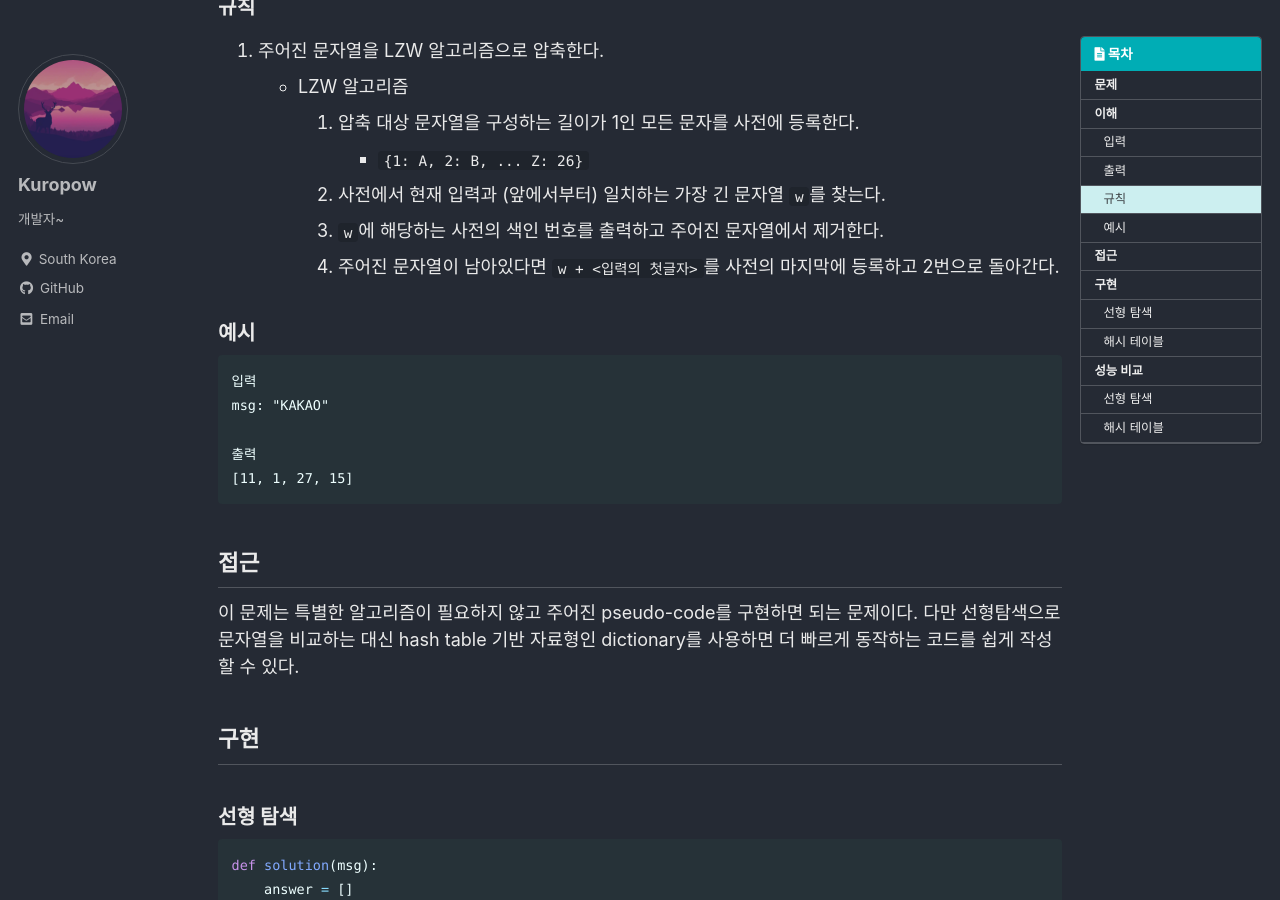
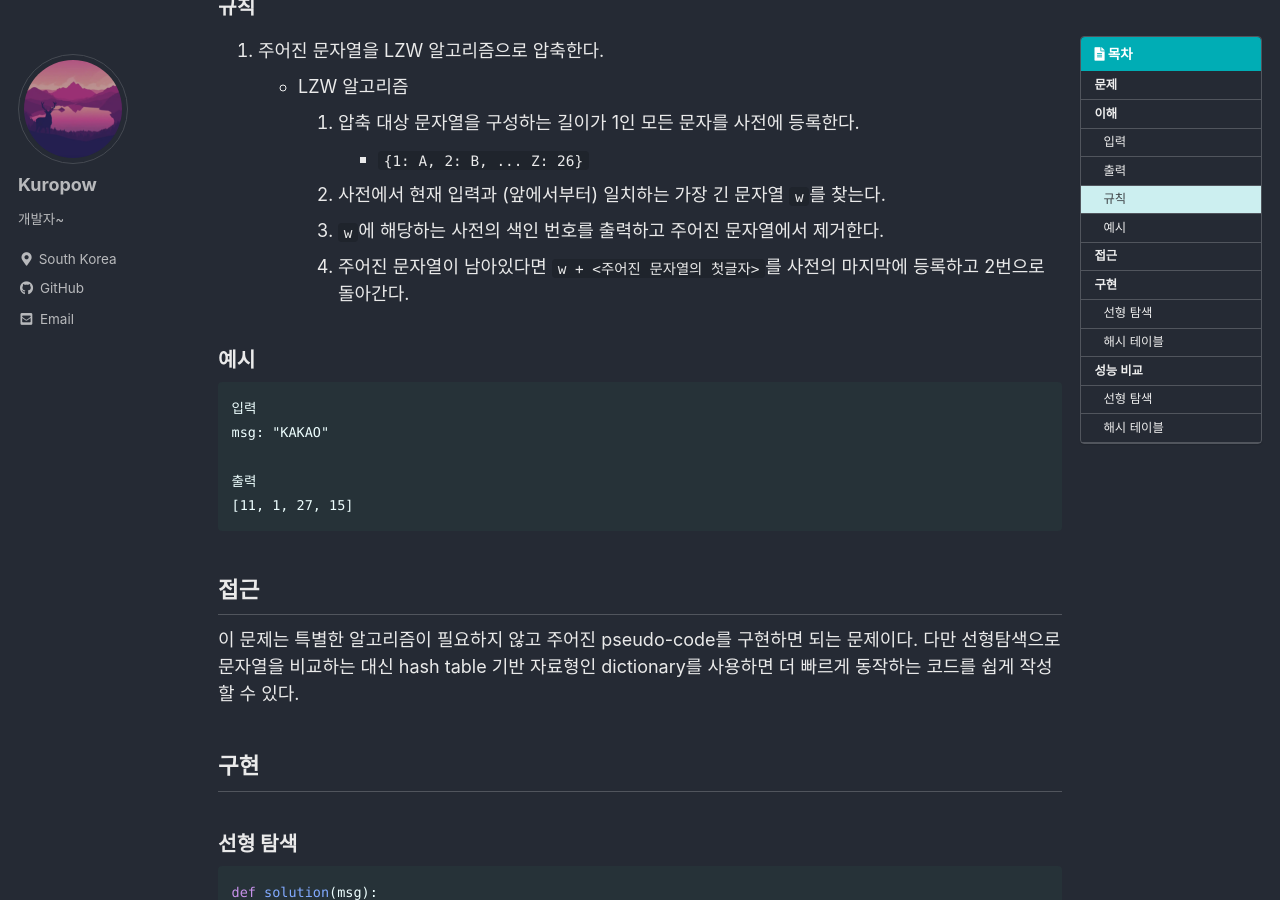
Before and after one commit to kuro11pow2/kuro11pow2.github.io, a Jekyll site: the page built from _posts/2021-07-26-2054.md, in a window 1280 px wide and 900 px high, scrolled down 744 px. Built offline with Jekyll 4.4.1, drawn with Linux system fonts in a browser that asks for light colours; cached includes are drawn as plain includes; comment, search, counter and statistics services are not loaded; part of the change alters nothing that is shown.

Commit message:
오타 수정

````diff
--- a/_posts/2021-07-26-2054.md
+++ b/_posts/2021-07-26-2054.md
@@ -30,7 +30,7 @@ mathjax: false
             * ```{1: A, 2: B, ... Z: 26}```
         2. 사전에서 현재 입력과 (앞에서부터) 일치하는 가장 긴 문자열 ```w```를 찾는다.
         3. ```w```에 해당하는 사전의 색인 번호를 출력하고 주어진 문자열에서 제거한다.
-        4. 주어진 문자열이 남아있다면 ```w + <입력의 첫글자>```를 사전의 마지막에 등록하고 2번으로 돌아간다.
+        4. 주어진 문자열이 남아있다면 ```w + <주어진 문자열의 첫글자>```를 사전의 마지막에 등록하고 2번으로 돌아간다.
 
 ### 예시
 ```
````
